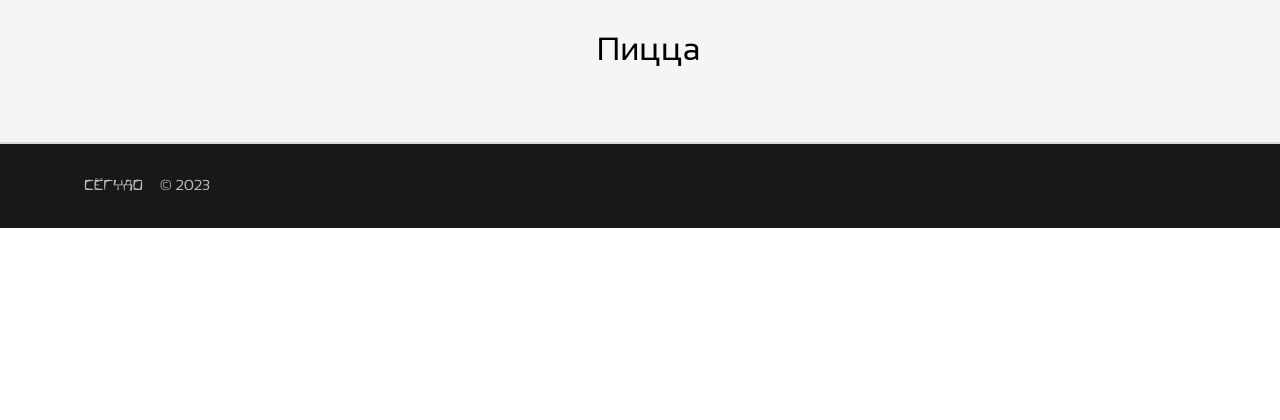
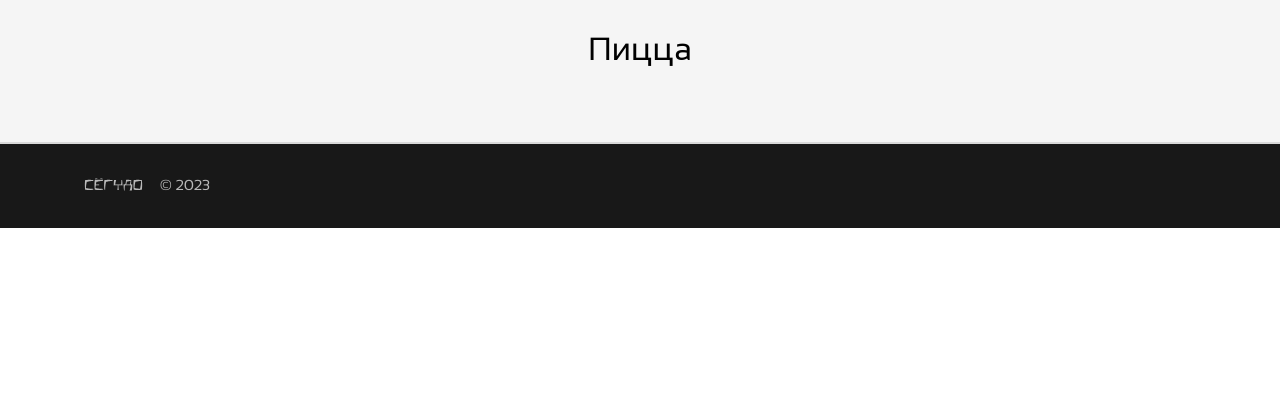
Before and after one commit to R4DEONN/pizza_hot, a Symfony app: template templates/product/catalog.html.twig in a window 1280 px wide. Shown: the part 323-743 px from the top of the page. Run offline with Twig, Linux system fonts and the light colour scheme; the template is opened without the code that fills it, so the values that code supplies are empty; some libraries are stand-ins or nearby versions.

Commit message:
Небольшие правки в css

```diff
--- a/public/css/products/catalog.css
+++ b/public/css/products/catalog.css
@@ -6,12 +6,14 @@
     column-gap: 105px;
     row-gap: 55px;
     background: #F5F5F5;
-    padding: 0 95px 75px;
+    padding: 0 6% 75px;
 }
 
 .catalog_title
 {
-    margin: 52px 46% 0;
+    width: 100%;
+    text-align: center;
+    margin: 52px auto 0;
     font: 400 32px/1.13 "Sansation";
     color: #000000;
 }
```
Also changed, not shown: 1 other file.
